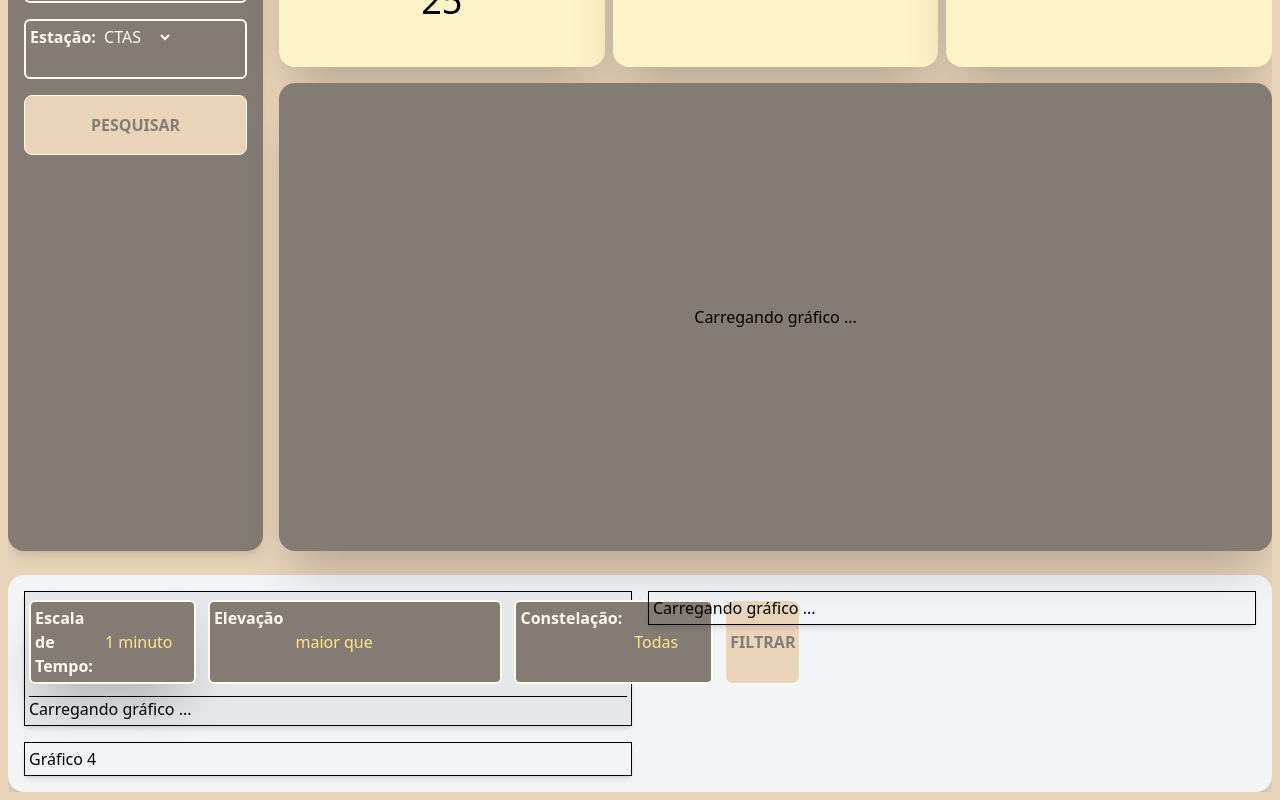
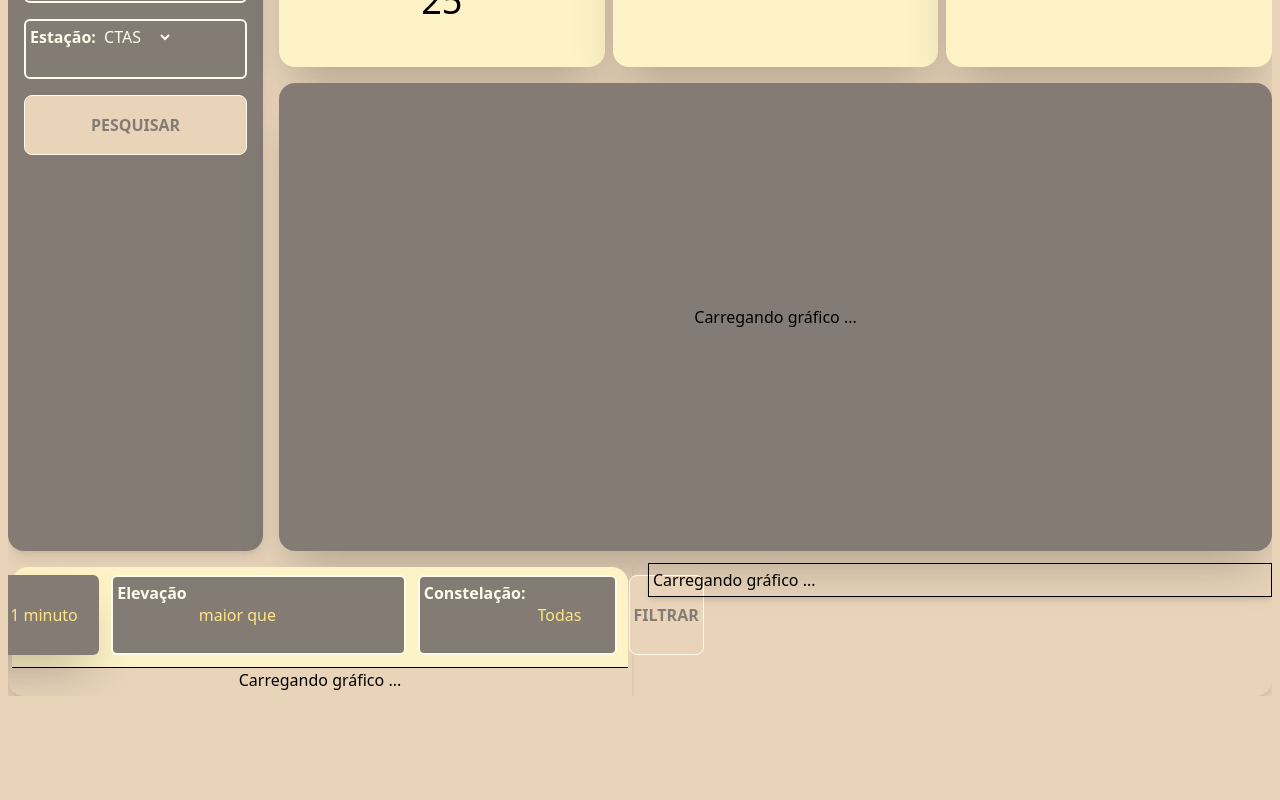
Before and after one commit to terraembytes/dash-ionospheric-scintillation, a React (Vite) app: page / in a window 1280 px wide. Shown: the part 295-1095 px from the top of the page. After the commit the page ends 999 px from the top, so only its background shows below. Built offline with nearby package versions, Linux system fonts and the light colour scheme; no server answers.

Commit message:
stryle: estilizando div do grafico countS4

```diff
--- a/src/App.tsx
+++ b/src/App.tsx
@@ -151,12 +151,12 @@ function App() {
       </div>
 
       {/*DIV DA AREA DOS DASHBOARDS*/}
-      <div className='bg-gray-100 w-full h-full mt-6 rounded-2xl p-4 shadow-lg grid grid-cols-2 gap-4'>
-
-        <div className='border shadow-md p-1 w-full h-fit bg-gray-200'>
-          {/*Gráfico com a contagem de satélites com determinando intervalo do índice S4*/}
-          <div className='pb-3 pt-1 flex gap-3'>
-            <div className='border-2 p-1 rounded-md flex justify-center gap-3 titles-css text-amber-50 shadow-2xl'>
+      <div className='w-full h-full mt-3 rounded-2xl shadow-lg grid grid-cols-2 gap-4'>
+        {/*Gráfico com a contagem de satélites com determinando intervalo do índice S4*/}
+        <div className='shadow-md p-1 w-full h-full'>
+          {/*Filtros do grafico countS4 */}
+          <div className='pb-3 flex justify-center gap-3 bg-amber-100 p-2 rounded-t-2xl'>
+            <div className='p-1 rounded-md flex justify-center gap-3 titles-css text-amber-50 shadow-2xl'>
               {/*Dropdown para a escala de tempo do grafico countS4 */}
               <label htmlFor="dropdownTimeScale" className='font-bold'>Escala de Tempo: </label>
               <select name="dropdownTimeScale" className='text-amber-200 appearance-none cursor-pointer hover:text-amber-400'>
@@ -198,9 +198,11 @@ function App() {
             </button>
           </div>
           <hr />
-          {graphCountS4.data != null ? (<CountS4Interval data={graphCountS4.data} title={`Quantidade de satélites com S4 entre 0.3 e 0.6 - ${dateStart} a ${dateEnd}`} />)
-            : (<p>Carregando gráfico ...</p>)
-          }
+          <div className='rounded-b-2xl flex justify-center items-center overflow-hidden'>
+            {graphCountS4.data != null ? (<CountS4Interval data={graphCountS4.data} title={`Quantidade de satélites com S4 entre 0.3 e 0.6 - ${dateStart} a ${dateEnd}`} />)
+              : (<p>Carregando gráfico ...</p>)
+            }
+          </div>
         </div>
         <div className='border shadow-md p-1 w-full h-fit'>
           {/*Gráfico Skyplot teste*/}
@@ -208,7 +210,6 @@ function App() {
             : (<p>Carregando gráfico ...</p>)
           }
         </div>
-        <div className='border shadow-md p-1'>Gráfico 4</div>
       </div>
     </div>
   )
```
